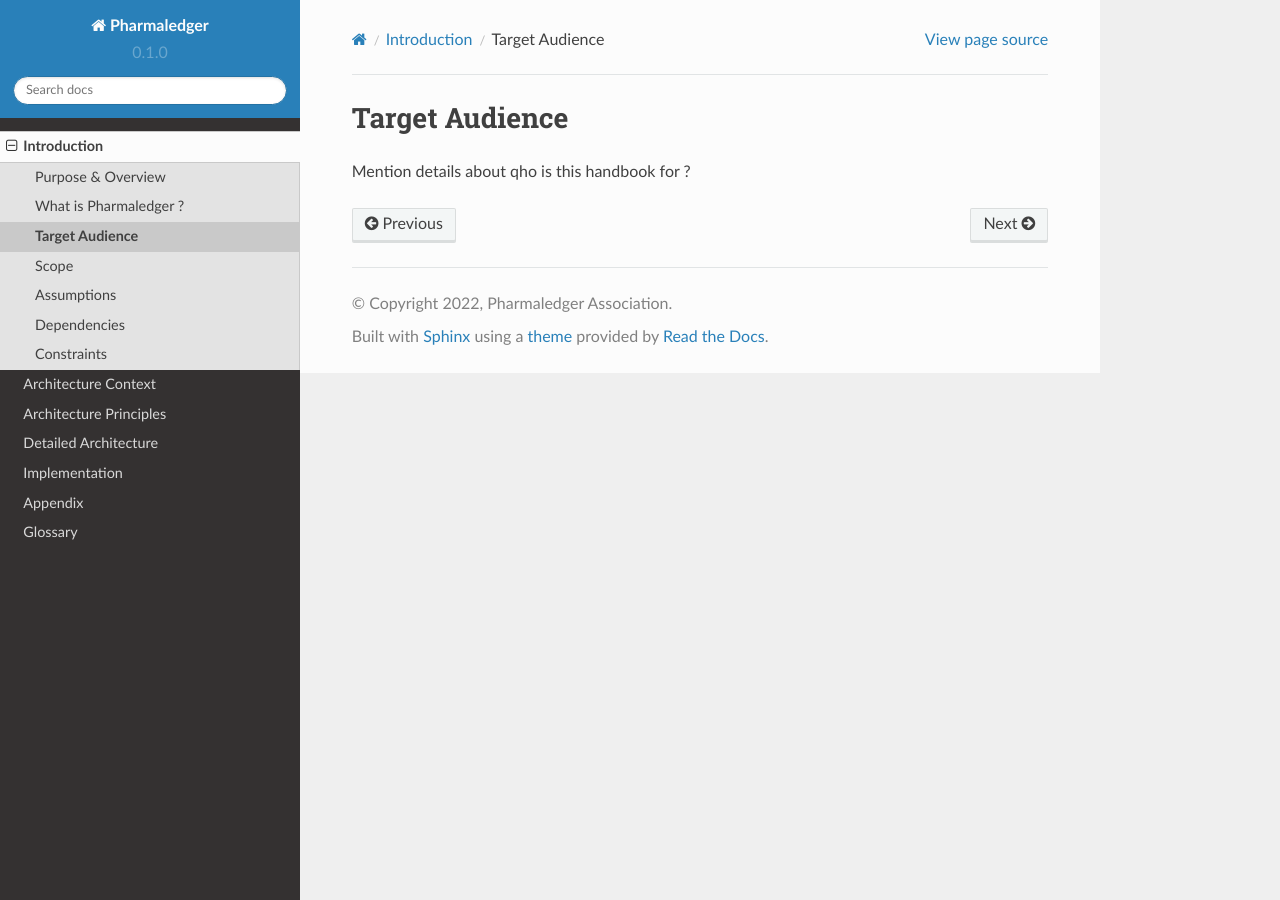
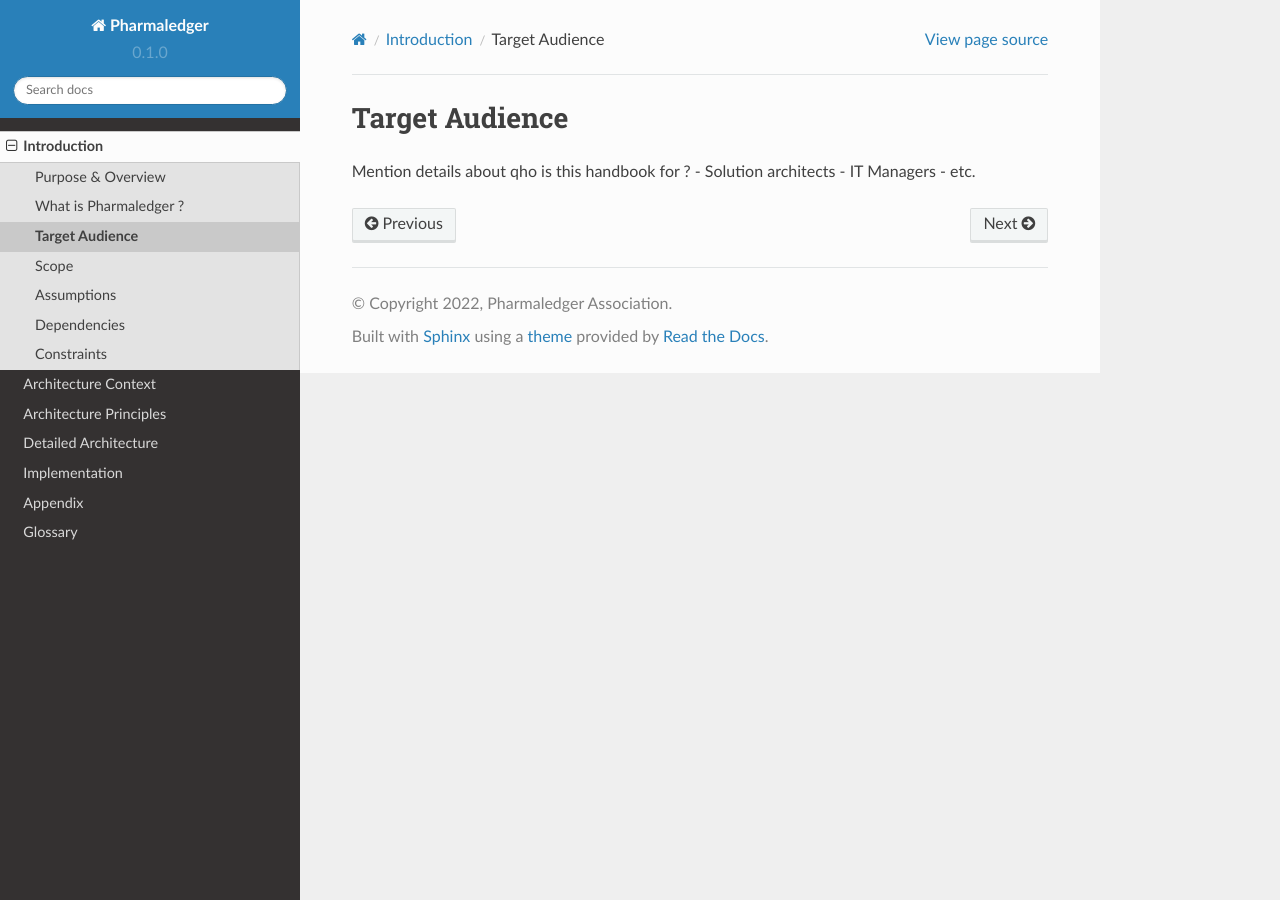
Before and after one commit to PharmaLedger-IMI/architecture-handbook, a Sphinx documentation site: the page built from docs/source/introduction/target_audience.rst, in a window 1280 px wide. Built offline with Sphinx 7.4.7 and the Read the Docs theme 2.0.0, drawn with Linux system fonts in a browser that asks for light colours; pages that are not in the unit, such as notebooks, are missing from menus.

Commit message:
added a few lines
this is a test

```diff
--- a/docs/source/introduction/target_audience.rst
+++ b/docs/source/introduction/target_audience.rst
@@ -2,3 +2,6 @@
 =================
 
 Mention details about qho is this handbook for ?
+- Solution architects
+- IT Managers
+- etc.
```
